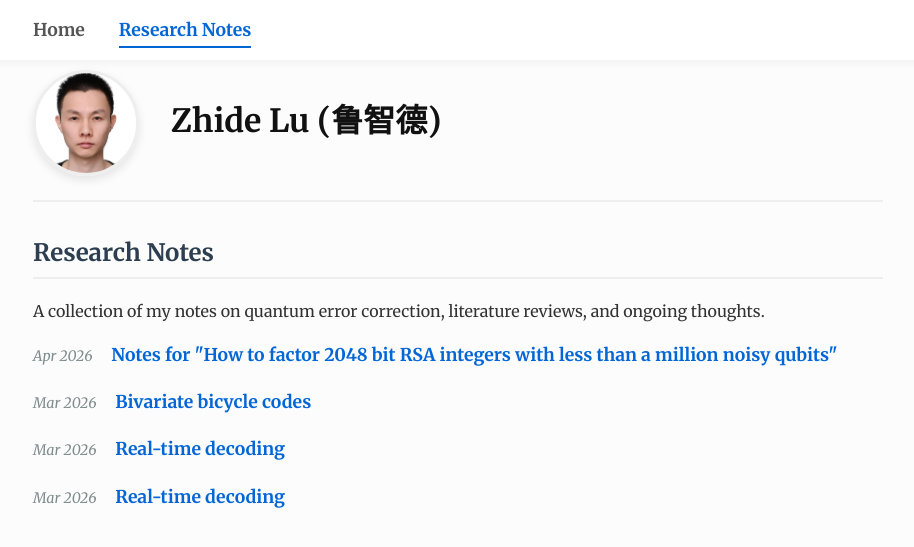
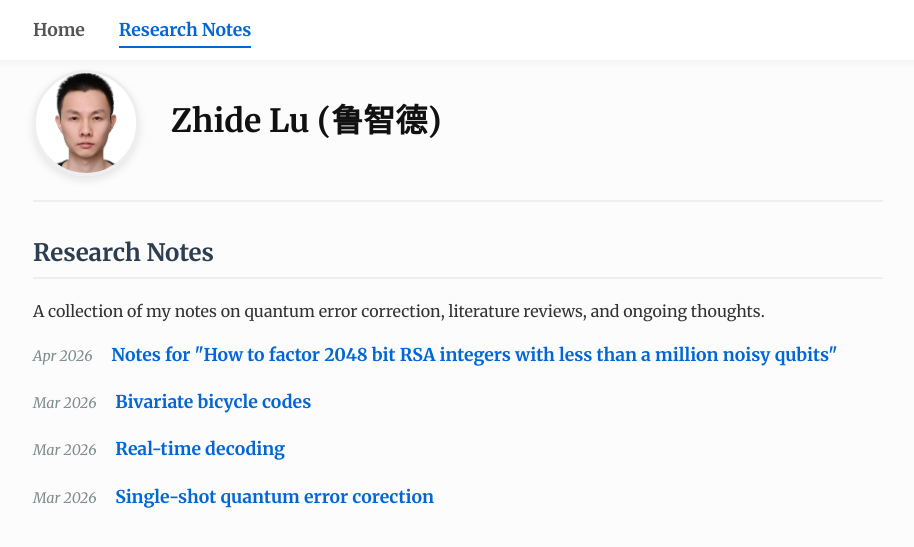
Before and after one commit to ZhideLu/ZhideLu.github.io, a Jekyll site: the page notes.html, which Jekyll copies as it is, in a window 1280 px wide. Shown: the top 547 px of the page, without its empty margins (182-1096 px from the left). Built offline with Jekyll 4.4.1, drawn with Linux system fonts in a browser that asks for light colours.

Commit message:
Update note title for real-time decoding entry

```diff
--- a/notes.html
+++ b/notes.html
@@ -160,7 +160,7 @@
 
             <li>
                 <span class="note-date">Mar 2026</span>
-                <a href="real_time_decoding.html" class="note-title">Real-time decoding</a>
+                <a href="real_time_decoding.html" class="note-title">Single-shot quantum error corection</a>
                 <!-- <div class="note-summary">Explorations on hardware implementations to achieve sub-microsecond logical cycle targets.</div> -->
             </li>
         </ul>
```
